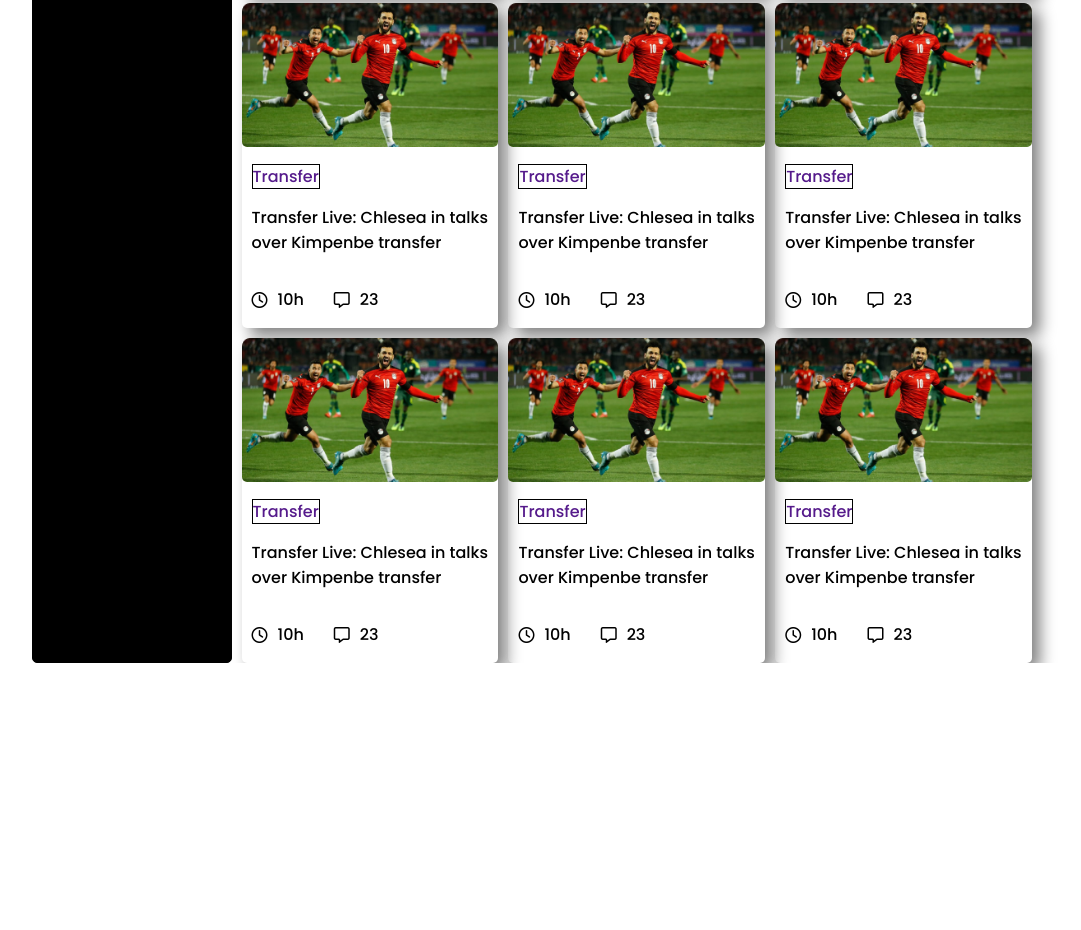
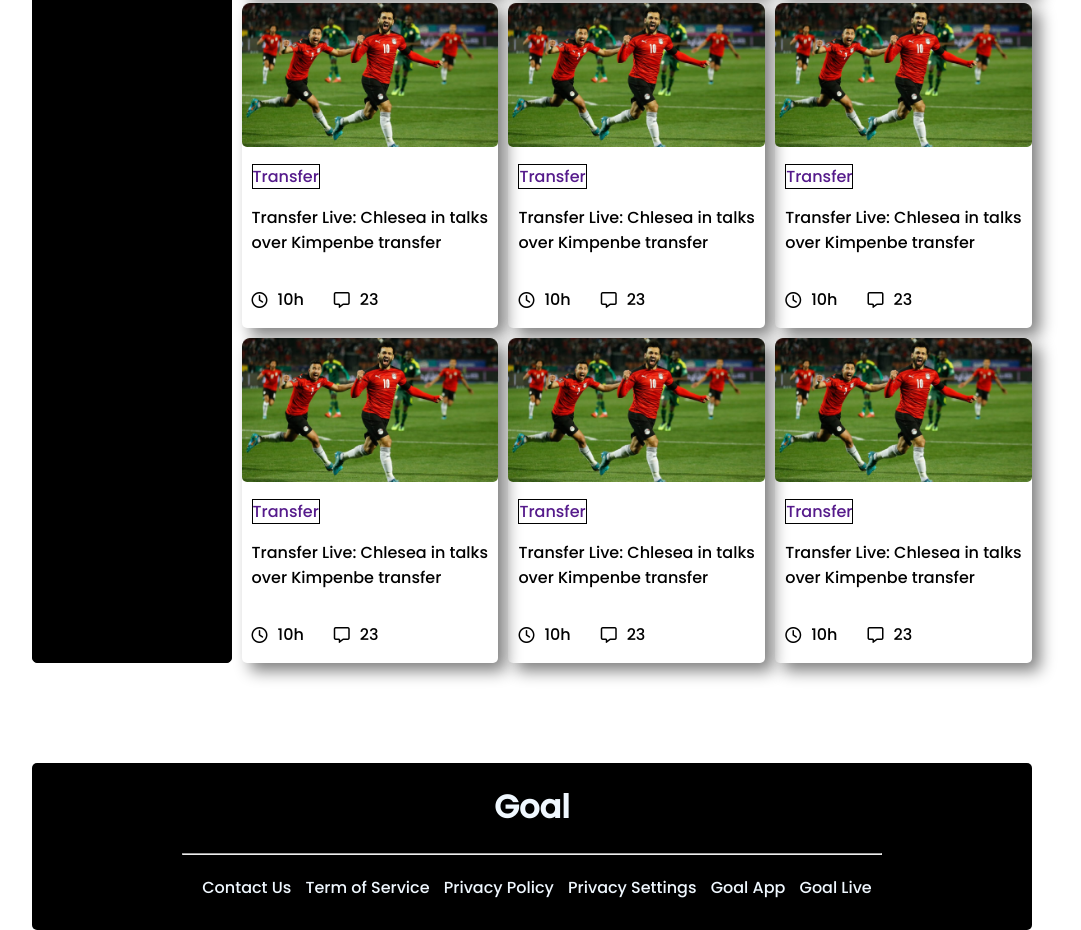
Before and after one commit to RidwanulHasan/world-cup-assignment2, a plain HTML site: page index.html in a window 1280 px wide. Shown: the part 882-1812 px from the top of the page, without its empty margins (108-1189 px from the left). Before the commit the page ends 1545 px from the top, so only its background shows below. Drawn offline with Linux system fonts and the light colour scheme.

Commit message:
footer area added

```diff
--- a/index.html
+++ b/index.html
@@ -224,4 +224,23 @@
 
 </body>
 
+<!-- footer area
+----------------->
+
+<footer>
+    <h1>Goal</h1>
+
+    <div class="last-area">
+
+        <hr>
+        <a href="">Contact Us</a>
+        <a href="">Term of Service</a>
+        <a href="">Privacy Policy</a>
+        <a href="">Privacy Settings</a>
+        <a href="">Goal App</a>
+        <a href="">Goal Live</a>
+
+    </div>
+</footer>
+
 </html>
--- a/styles/styles.css
+++ b/styles/styles.css
@@ -58,6 +58,7 @@ header {
 .middle-area {
 
     display: flex;
+    margin-bottom: 100px;
 
 
 }
@@ -160,3 +161,38 @@ header {
 .last-item2 p {
     padding-left: 10px;
 }
+
+/* footer area
+----------------- */
+
+footer {
+    background-color: black;
+    border-radius: 5px;
+
+}
+
+footer h1 {
+    color: aliceblue;
+    padding-top: 20px;
+    text-align: center;
+}
+
+hr {
+
+    margin-bottom: 20px;
+    margin-left: 150px;
+    margin-right: 150px;
+}
+
+.last-area {
+    text-align: center;
+    padding-bottom: 30px;
+}
+
+.last-area a {
+    text-decoration: none;
+    color: aliceblue;
+    padding-left: 10px;
+
+
+}
```
